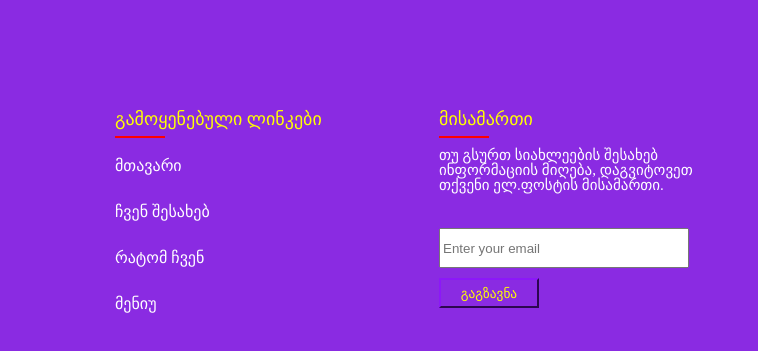
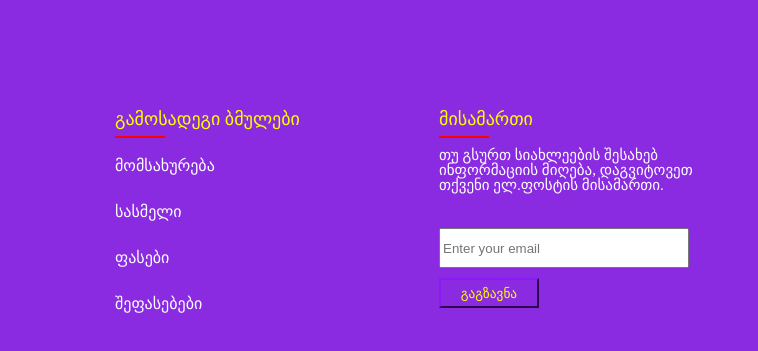
Before and after one commit to qetigurchiani/-FINAL-, a plain HTML site: page index.html in a window 1280 px wide. Shown: the part 2816-3167 px from the top of the page, 0-758 px from the left. Drawn offline with nearby package versions, Linux system fonts and the light colour scheme; a web font is replaced by a local one.

Commit message:
added details

```diff
--- a/css/responsive.css
+++ b/css/responsive.css
@@ -16,7 +16,7 @@
     display: block;
   }
 
-  ul {
+  nav ul {
     position: fixed;
     width: 100%;
     height: 100vh;
@@ -144,6 +144,8 @@
   }
 }
 
+
+
 @media(max-width: 574px) {
   .footer-col {
     width: 100%;
--- a/css/style.css
+++ b/css/style.css
@@ -478,10 +478,6 @@ nav ul li a {
 
 }
 
-.ul-list1:not(:last-child) {
-    margin-bottom: 10px;
-}
-
 .ul-list1 a {
     font-size: 16px;
     color: #ffffff;
--- a/index.html
+++ b/index.html
@@ -19,7 +19,7 @@
       content="https://images.unsplash.com/photo-1555396273-367ea4eb4db5?ixlib=rb-4.0.3&ixid=MnwxMjA3fDB8MHxwaG90by1wYWdlfHx8fGVufDB8fHx8&auto=format&fit=crop&w=1374&q=80" />
 
 
-    <title> rest or run </title>
+    <title> restaurant </title>
     <link rel="stylesheet" href="css/reset.css">
     <link rel="stylesheet" href="css/style.css">
     <link rel="stylesheet" href="css/responsive.css">
@@ -70,7 +70,7 @@
             </div>
             <div class="content">
               <h1> ჩვენ შესახებ</h1>
-              <p> ჩვენი რესტორანი 2005 წელს გაიხსნა და პირველივე დღიდან ემსახურება უმთავრეს მიზანს, რომ ჩვენს სტუმრებს გაუმასპინძლდეს საუკეთესო კერძებით, სხვადასხვა ქვეყნის სამზარეულოდან. რესტორნის სახელი სტუმრებს აცნობებს, რომ მათ აქვთ შესაძლებლობა როგორც კერძის ჩვენთან დაგემოვნების, ისე მისი თან წაღების.
+              <p> ჩვენი რესტორანი 2005 წელს გაიხსნა და პირველივე დღიდან ემსახურება უმთავრეს მიზანს, რომ ჩვენს სტუმრებს გაუმასპინძლდეს საუკეთესო კერძებით, სხვადასხვა ქვეყნის სამზარეულოდან.
                 <br>
                 <br>
                 ჩვენი რესტორნის უმთავრესი ღირებულებაა, გამოკვებოს საკუთარი მომხმარებელი ჯანსაღი პროდუქტით დამზადებული საკვებით.
@@ -276,12 +276,12 @@
         <div class="footer-container">
             <div class="row">
                 <div class="footer-col">
-                    <h4> გამოყენებული ლინკები  </h4>
+                    <h4> გამოსადეგი ბმულები  </h4>
                     <ul class="ul-list1">
-                        <li><a href="#"> მთავარი </a></li>
-                        <li><a href="#"> ჩვენ შესახებ</a></li>
-                        <li><a href="#"> რატომ ჩვენ </a></li>
-                        <li><a href="#"> მენიუ </a></li>
+                        <li><a href="#"> მომსახურება </a></li>
+                        <li><a href="#"> სასმელი </a></li>
+                        <li><a href="#"> ფასები </a></li>
+                        <li><a href="#"> შეფასებები </a></li>
                     </ul>
                 </div>
                 <div class="footer-col">
```
